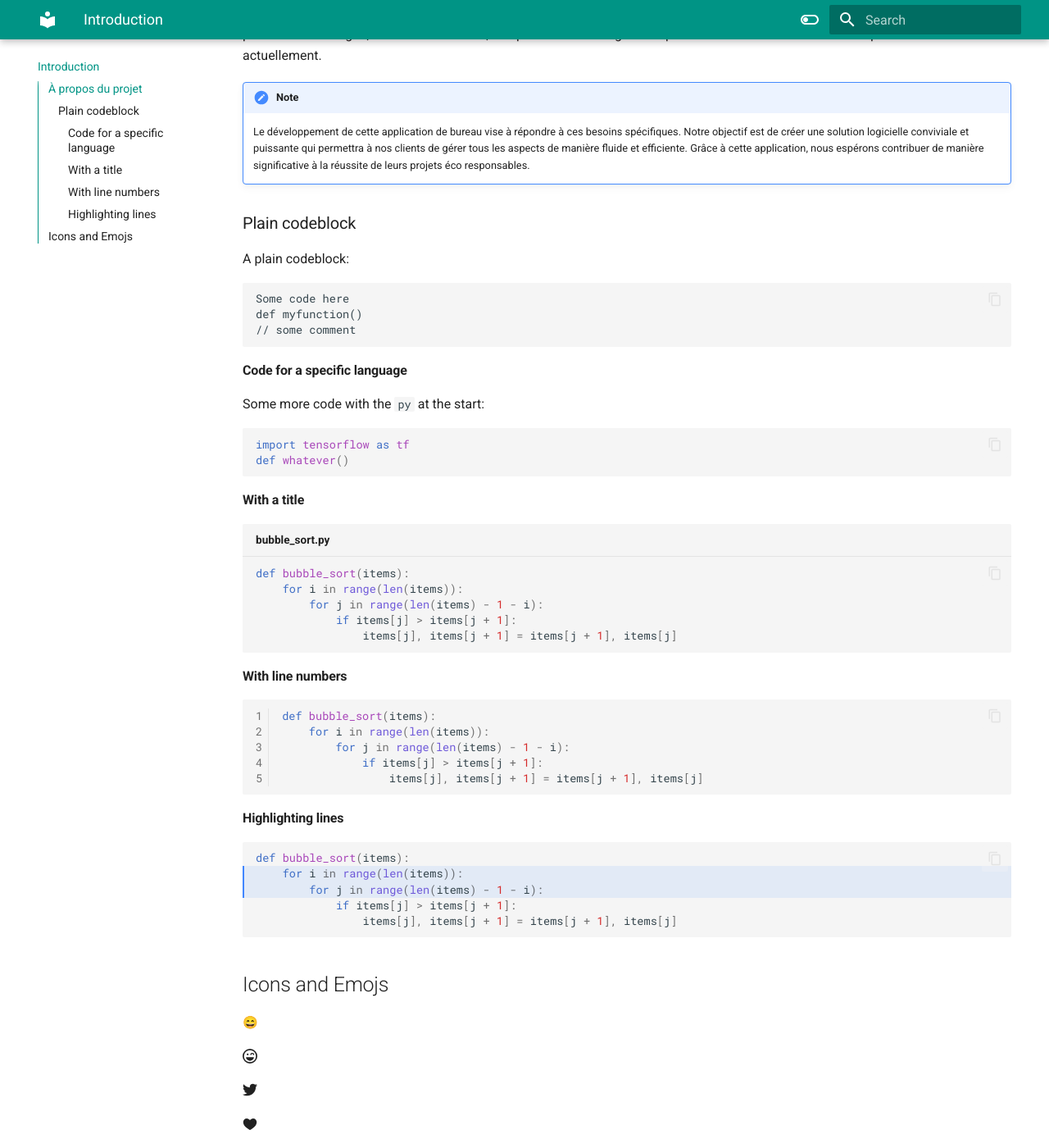
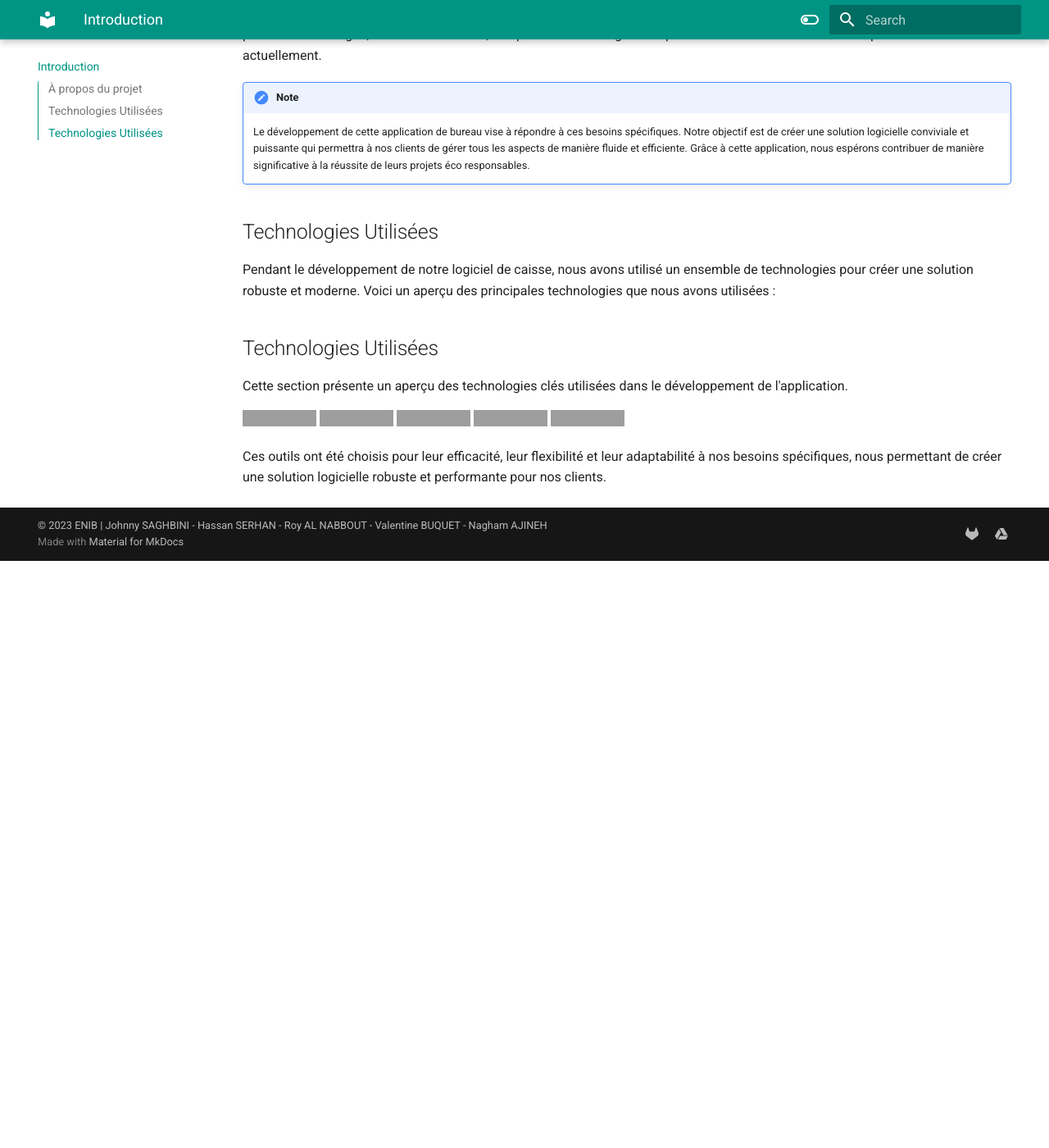
Before and after one commit to xBullseye/per-caisse-doc, an MkDocs documentation site: the page built from docs/index.md, in a window 1280 px wide and 1400 px high, scrolled down 855 px. Shown: the whole window at 82% size. Built offline with MkDocs 1.6.1 and Material for MkDocs 9.7.7, drawn with Linux system fonts in a browser that asks for light colours; emoji names are drawn with the system emoji font; after the commit the page ends 1539 px from its top, so only the background shows below that; grey boxes are pictures that could not be loaded.

Commit message:
Added the used technologies

````diff
--- a/docs/index.md
+++ b/docs/index.md
@@ -20,61 +20,18 @@ Le contexte de ce projet découle de la nécessité des propriétaires de la fer
 
     Le développement de cette application de bureau vise à répondre à ces besoins spécifiques. Notre objectif est de créer une solution logicielle conviviale et puissante qui permettra à nos clients de gérer tous les aspects de manière fluide et efficiente. Grâce à cette application, nous espérons contribuer de manière significative à la réussite de leurs projets éco responsables.
 
-### Plain codeblock
+## Technologies Utilisées
 
-A plain codeblock:
+Pendant le développement de notre logiciel de caisse, nous avons utilisé un ensemble de technologies pour créer une solution robuste et moderne. Voici un aperçu des principales technologies que nous avons utilisées :
 
-```
-Some code here
-def myfunction()
-// some comment
-```
+## Technologies Utilisées
 
-#### Code for a specific language
+Cette section présente un aperçu des technologies clés utilisées dans le développement de l'application.
 
-Some more code with the `py` at the start:
+[![React.js](https://img.shields.io/badge/React.js-17.x-61DAFB?style=for-the-badge&logo=react)](https://reactjs.org/)
+[![Next.js](https://img.shields.io/badge/Next.js-10.x-000000?style=for-the-badge&logo=next.js)](https://nextjs.org/)
+[![Electron](https://img.shields.io/badge/Electron-27.x-47848F?style=for-the-badge&logo=Electron)](https://www.electronjs.org/)
+[![Flask](https://img.shields.io/badge/Flask-2.x-000000?style=for-the-badge&logo=flask)](https://flask.palletsprojects.com/en/2.0.x/)
+[![SQLite](https://img.shields.io/badge/SQLite-3.x-003B57?style=for-the-badge&logo=sqlite)](https://www.sqlite.org/index.html)
 
-``` py
-import tensorflow as tf
-def whatever()
-```
-
-#### With a title
-
-``` py title="bubble_sort.py"
-def bubble_sort(items):
-    for i in range(len(items)):
-        for j in range(len(items) - 1 - i):
-            if items[j] > items[j + 1]:
-                items[j], items[j + 1] = items[j + 1], items[j]
-```
-
-#### With line numbers
-
-``` py linenums="1"
-def bubble_sort(items):
-    for i in range(len(items)):
-        for j in range(len(items) - 1 - i):
-            if items[j] > items[j + 1]:
-                items[j], items[j + 1] = items[j + 1], items[j]
-```
-
-#### Highlighting lines
-
-``` py hl_lines="2 3"
-def bubble_sort(items):
-    for i in range(len(items)):
-        for j in range(len(items) - 1 - i):
-            if items[j] > items[j + 1]:
-                items[j], items[j + 1] = items[j + 1], items[j]
-```
-
-## Icons and Emojs
-
-:smile:
-
-:fontawesome-regular-face-laugh-wink:
-
-:fontawesome-brands-twitter:{ .twitter }
-
-:octicons-heart-fill-24:{ .heart }
+Ces outils ont été choisis pour leur efficacité, leur flexibilité et leur adaptabilité à nos besoins spécifiques, nous permettant de créer une solution logicielle robuste et performante pour nos clients.
````
